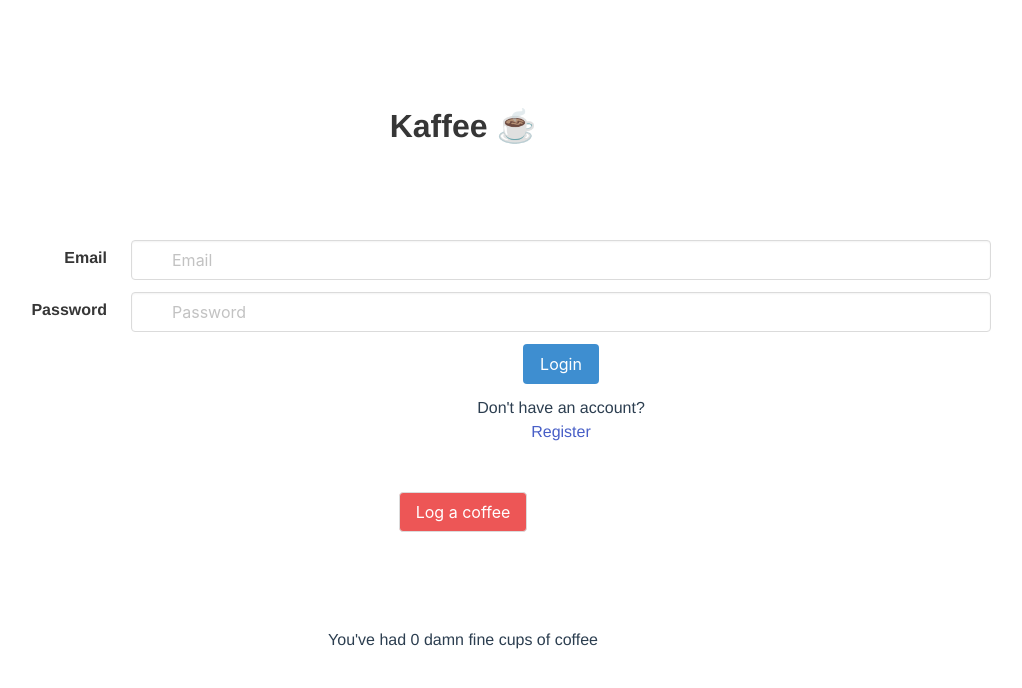
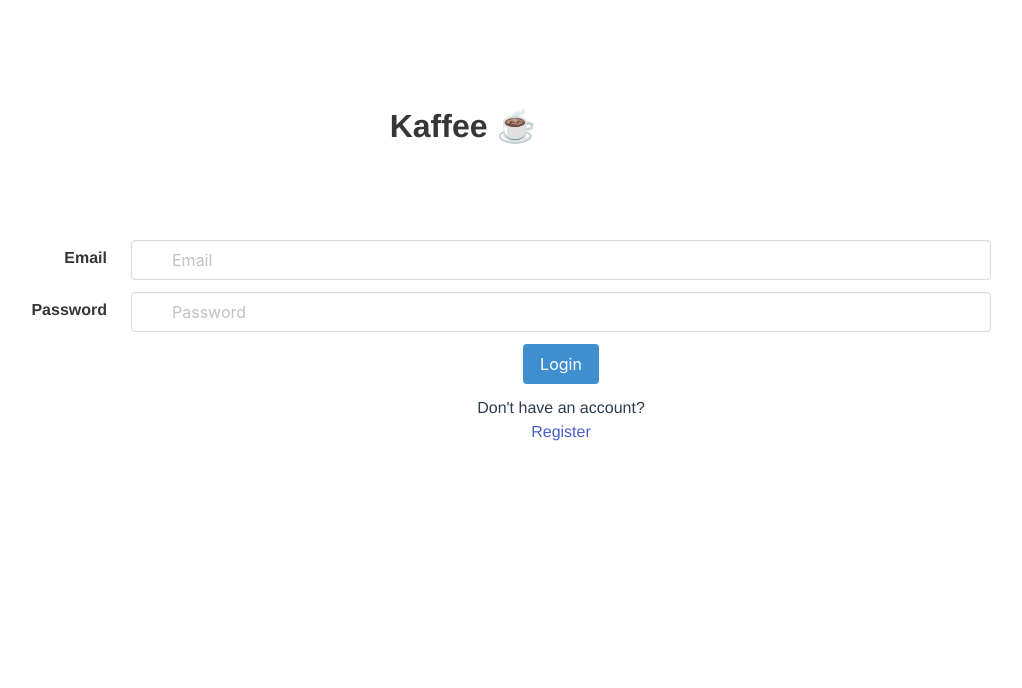
Before and after one commit to wel-shy/kaffee-web, a Vue app: page / in a window 1280 px wide. Shown: the top 688 px of the page, without its empty margins (177-1199 px from the left). Built offline with nearby package versions, Linux system fonts and the light colour scheme.

Commit message:
feat(auth): logging in user with refresh token :sparkles:

```diff
--- a/src/App.vue
+++ b/src/App.vue
@@ -1,10 +1,15 @@
-<template>
-  <div id="app">
-    <Title></Title>
-    <AuthContainer></AuthContainer>
-    <AddContainer></AddContainer>
-    <CountContainer></CountContainer>
-  </div>
+<template lang="pug">
+    div#app
+      Title
+      AuthContainer(
+        v-if="!isAuthenticated"
+      )
+
+      div(
+        v-else
+      )
+        AddContainer
+        CountContainer
 </template>
 
 <script>
@@ -12,6 +17,7 @@ import Title from "./components/Title.vue";
 import AddContainer from "./containers/AddContainer.vue";
 import CountContainer from "./containers/CountContainer.vue";
 import AuthContainer from "./containers/AuthContainer.vue";
+import AuthController from "./controllers/AuthController";
 
 export default {
   name: "app",
@@ -20,6 +26,19 @@ export default {
     AddContainer,
     CountContainer,
     AuthContainer
+  },
+  computed: {
+    isAuthenticated: function() {
+      return this.$store.getters.getAuthToken.length > 1;
+    }
+  },
+  mounted: function() {
+    const token = localStorage.getItem("refreshToken");
+    if (!token) {
+      return;
+    }
+
+    AuthController.fetchToken();
   }
 };
 </script>
--- a/src/controllers/AuthController.js
+++ b/src/controllers/AuthController.js
@@ -42,4 +42,21 @@ export default class AuthController {
     store.commit("setAuthToken", token);
     store.commit("setRefreshToken", refreshToken);
   }
+
+  static async fetchToken() {
+    const refreshToken = localStorage.getItem("refreshToken");
+    console.log(refreshToken);
+    let response;
+    try {
+      response = await Axios.post(`${constants.apiUrl}/auth/token`, {
+        refreshToken
+      });
+    } catch (error) {
+      console.error(error);
+      return;
+    }
+
+    const token = response.data.payload.token;
+    store.commit("setAuthToken", token);
+  }
 }
--- a/src/store/modules/Auth.js
+++ b/src/store/modules/Auth.js
@@ -9,6 +9,7 @@ const mutations = {
   },
 
   setRefreshToken: (state, token) => {
+    localStorage.setItem("refreshToken", token);
     state.refreshToken = token;
   }
 };
```
